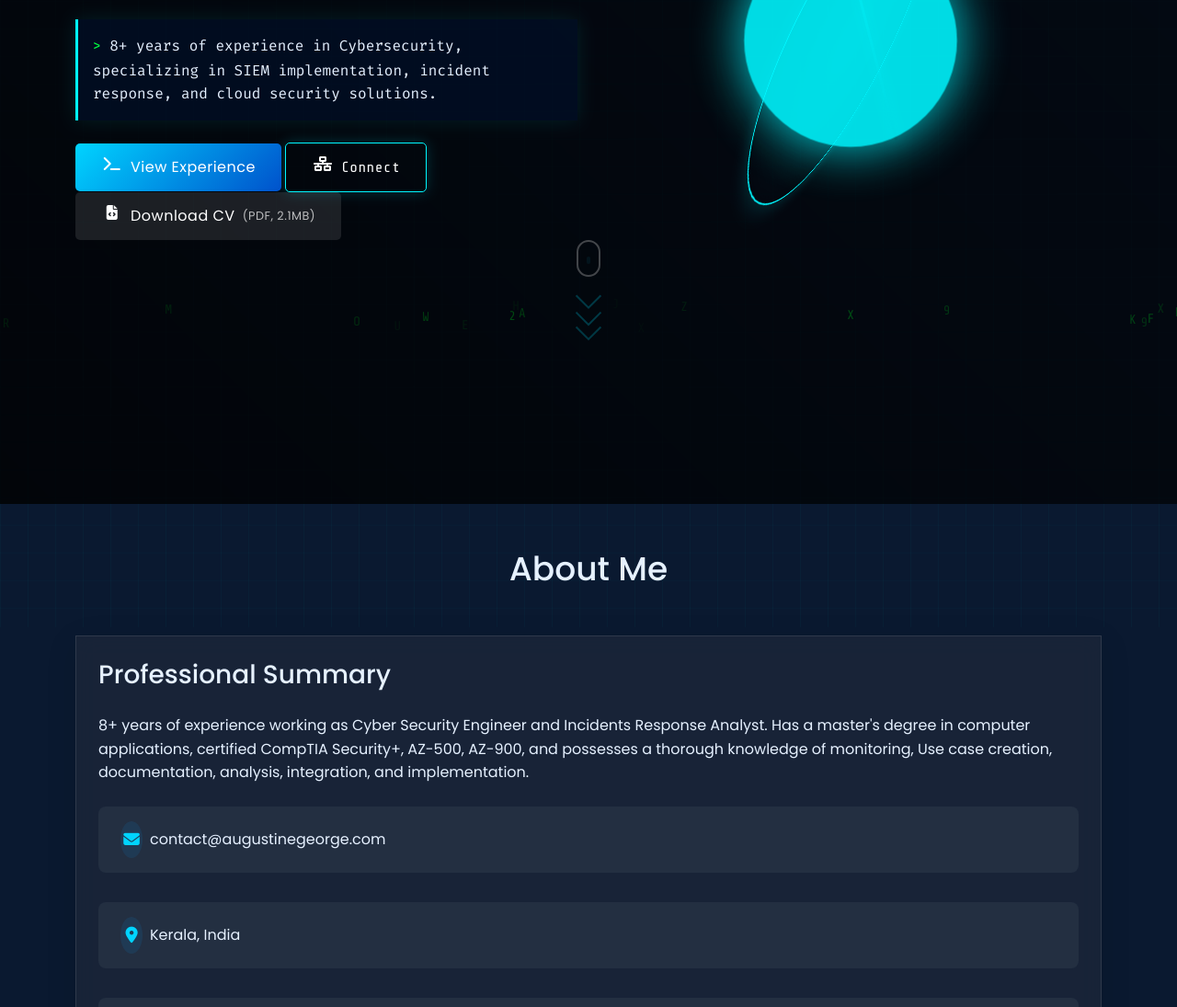
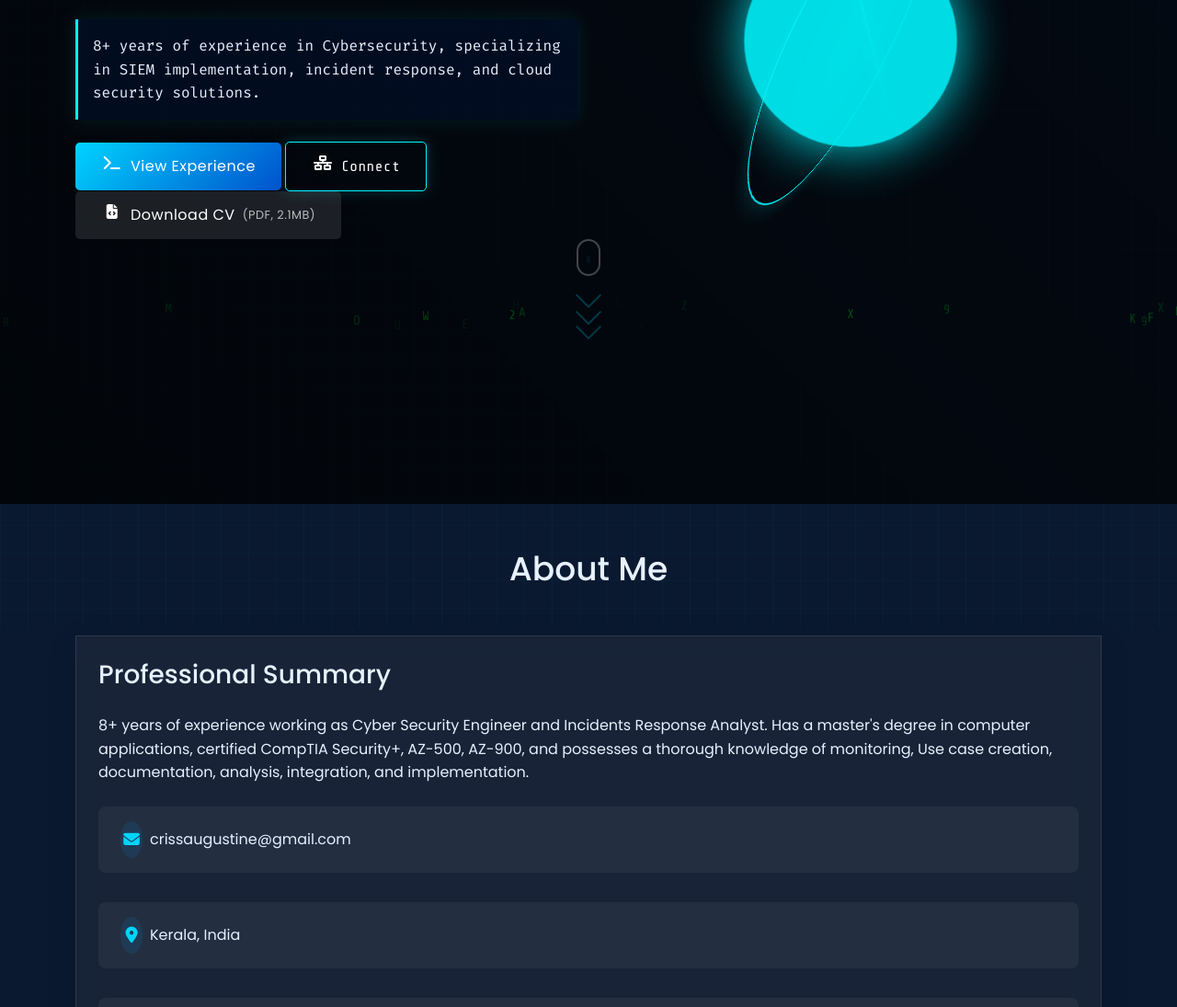
Before and after one commit to jobinamol/augustine-cybersecurity, a plain HTML site: page index.html in a window 1280 px wide. Shown: the part 252-1347 px from the top of the page at 92% size. Drawn offline with nearby package versions, Linux system fonts and the light colour scheme; animation ran at ten frames a second.

Commit message:
Update: email and  design

```diff
--- a/index.html
+++ b/index.html
@@ -92,7 +92,7 @@
                         </div>
                     </div>
                     <p class="cyber-description mb-4">
-                        <span class="terminal-text">></span> 8+ years of experience in Cybersecurity, specializing in SIEM implementation, incident response, and cloud security solutions.
+                        8+ years of experience in Cybersecurity, specializing in SIEM implementation, incident response, and cloud security solutions.
                     </p>
                     <div class="cyber-buttons">
                         <a href="#experience" class="btn btn-cyber-primary">
@@ -155,7 +155,7 @@
                             <div class="contact-links mt-4">
                                 <div class="contact-item">
                                     <i class="fas fa-envelope me-2"></i>
-                                    <a href="mailto:contact@augustinegeorge.com">contact@augustinegeorge.com</a>
+                                    <a href="mailto:crissaugustine@gmail.com">crissaugustine@gmail.com</a>
                                 </div>
                                 <div class="contact-item">
                                     <i class="fas fa-map-marker-alt me-2"></i>
@@ -332,7 +332,7 @@
                             <i class="fas fa-envelope"></i>
                             <div>
                                 <h4>Email</h4>
-                                <a href="mailto:contact@augustinegeorge.com">contact@augustinegeorge.com</a>
+                                <a href="mailto:crissaugustine@gmail.com">crissaugustine@gmail.com</a>
                             </div>
                         </div>
                         <div class="contact-item">
@@ -395,7 +395,7 @@
                             <i class="fab fa-linkedin-in"></i>
                             <span class="hover-text">Connect on LinkedIn</span>
                         </a>
-                        <a href="mailto:contact@augustinegeorge.com" class="social-btn" title="Email">
+                        <a href="mailto:crissaugustine@gmail.com" class="social-btn" title="Email">
                             <i class="fas fa-envelope"></i>
                             <span class="hover-text">Send Email</span>
                         </a>
@@ -476,4 +476,3 @@
     </script>
 </body>
 </html>
-</html>
```
